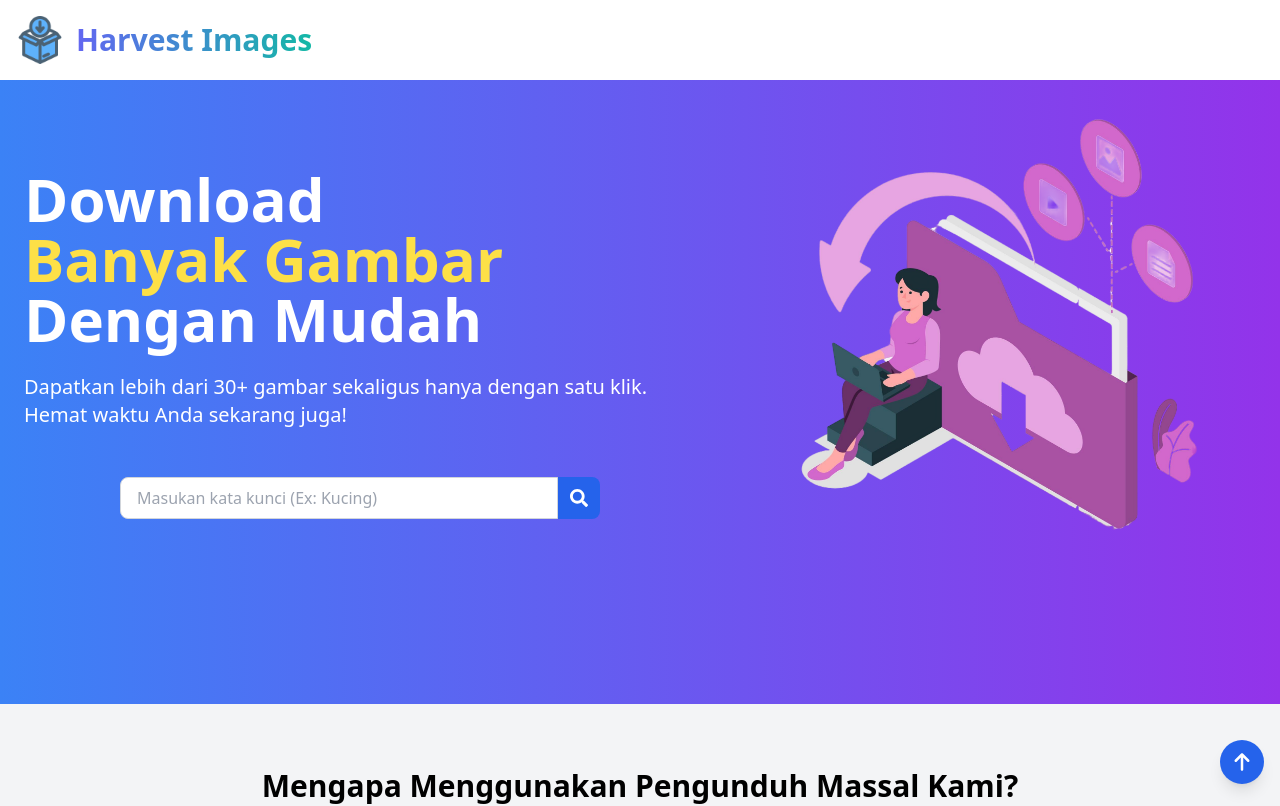
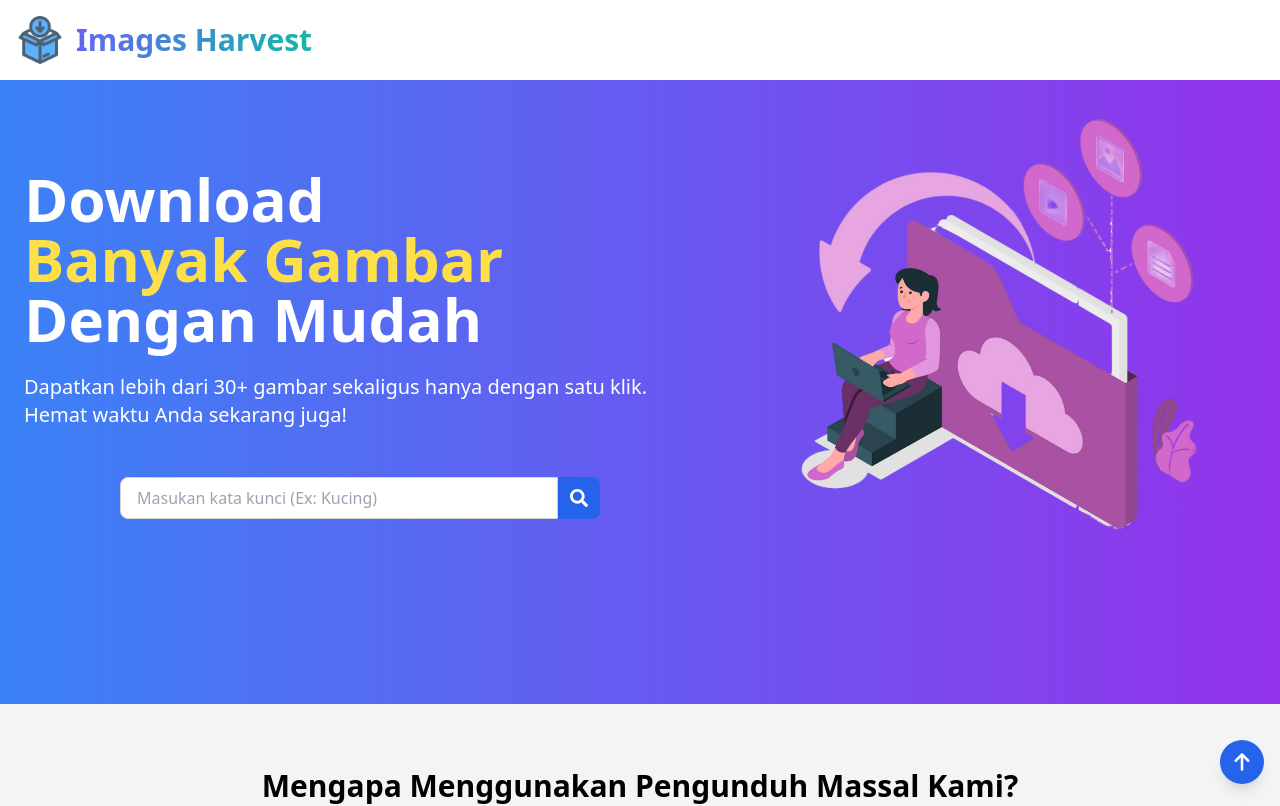
Before and after one commit to Anjaszz/Image-Harvest, a React (Vite) app: page / in a window 1280 px wide. Shown: the top 806 px of the page. Built offline with nearby package versions, Linux system fonts and the light colour scheme.

Commit message:
update name Website

```diff
--- a/index.html
+++ b/index.html
@@ -4,7 +4,7 @@
     <meta charset="UTF-8" />
     <link rel="icon"  href="/logo.png" />
     <meta name="viewport" content="width=device-width, initial-scale=1.0" />
-    <title>Harvest Images</title>
+    <title>Images Harvest</title>
   </head>
   <body>
     <div id="root"></div>
--- a/src/pages/Home.jsx
+++ b/src/pages/Home.jsx
@@ -9,7 +9,7 @@ function Home() {
   <div className="container mx-auto px-4">
     <div className="flex items-center justify-center md:justify-start">
       <img src="/logo.png" alt="Logo" className="w-12 h-12 mr-3" />
-      <h1 className="bg-clip-text text-transparent bg-gradient-to-r from-indigo-500 to-teal-500  font-black text-lg xl:text-3xl">Harvest Images</h1>
+      <h1 className="bg-clip-text text-transparent bg-gradient-to-r from-indigo-500 to-teal-500  font-black text-lg xl:text-3xl">Images Harvest</h1>
     </div>
   </div>
 </header>
--- a/src/pages/PackView.jsx
+++ b/src/pages/PackView.jsx
@@ -135,7 +135,7 @@ function PackView() {
 
     {downloadIndicator && (
         <div className="fixed top-40 left-1/2 transform -translate-x-1/2 w-11/12 max-w-md p-4 bg-[#d3ffd3] border border-green-500 shadow-lg rounded-lg hidden animate-disappear">
-            <p className="text-xl text-green-700 font-montserrat text-center">Download akan segera dimulai</p>
+            <p className="text-xl text-green-700 font-montserrat text-center">Download akan segera dimulai...</p>
         </div>
     )}
     <BackToTop/>
```
